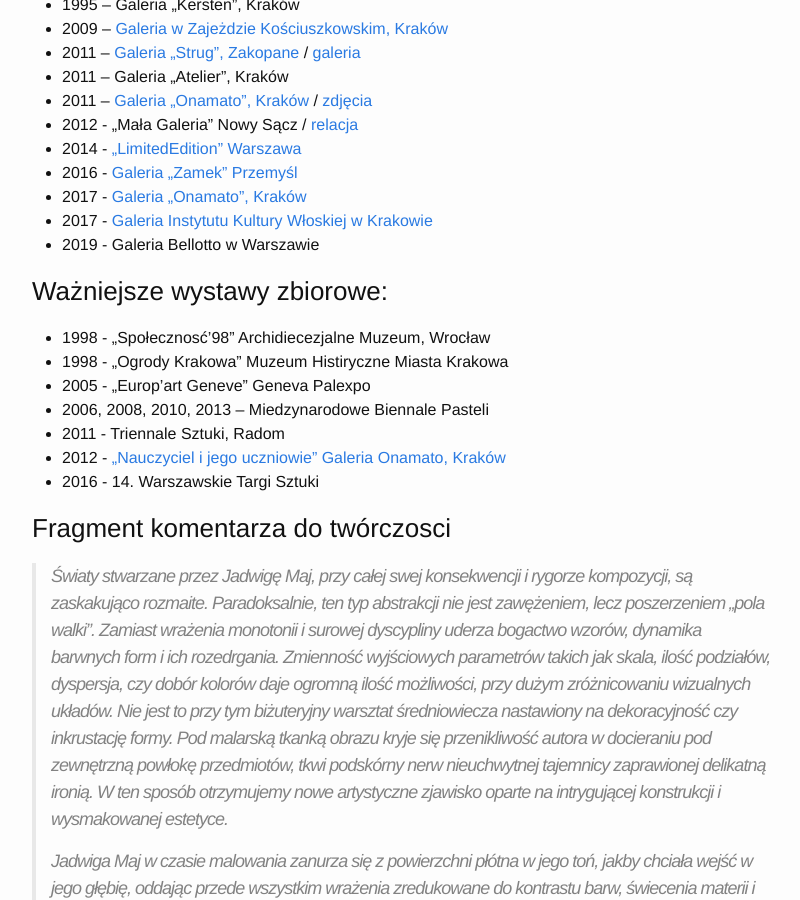
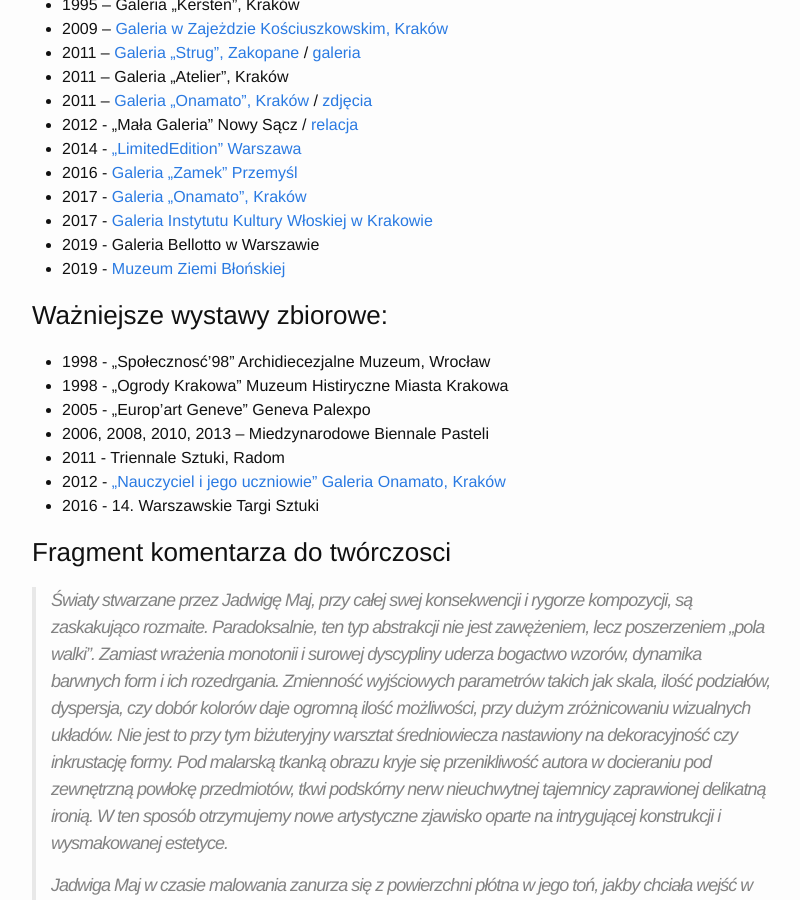
Before and after one commit to jadwigamaj/jadwigamaj.github.io, a Jekyll site: the page built from about.md, in a window 1280 px wide and 900 px high, scrolled down 336 px. Shown: the whole window, without its empty margins (238-1038 px from the left). Built offline with Jekyll 4.4.1, drawn with Linux system fonts in a browser that asks for light colours.

Commit message:
add event

```diff
--- a/about.md
+++ b/about.md
@@ -24,6 +24,7 @@
  - 2017 - [Galeria „Onamato”, Kraków](https://goo.gl/photos/117uWmAuugAXMvmAA)
  - 2017 - [Galeria Instytutu Kultury Włoskiej w Krakowie](https://photos.app.goo.gl/jjYEwlenBR9gFxRu2)
  - 2019 - Galeria Bellotto w Warszawie
+ - 2019 - [Muzeum Ziemi Błońskiej](https://www.facebook.com/PoniatowkaBlonie/photos/pcb.499436257339751/499435604006483/?type=3&theater)
 
 ### Ważniejsze wystawy zbiorowe:
  - 1998 - „Społecznosć'98” Archidiecezjalne Muzeum, Wrocław
```
